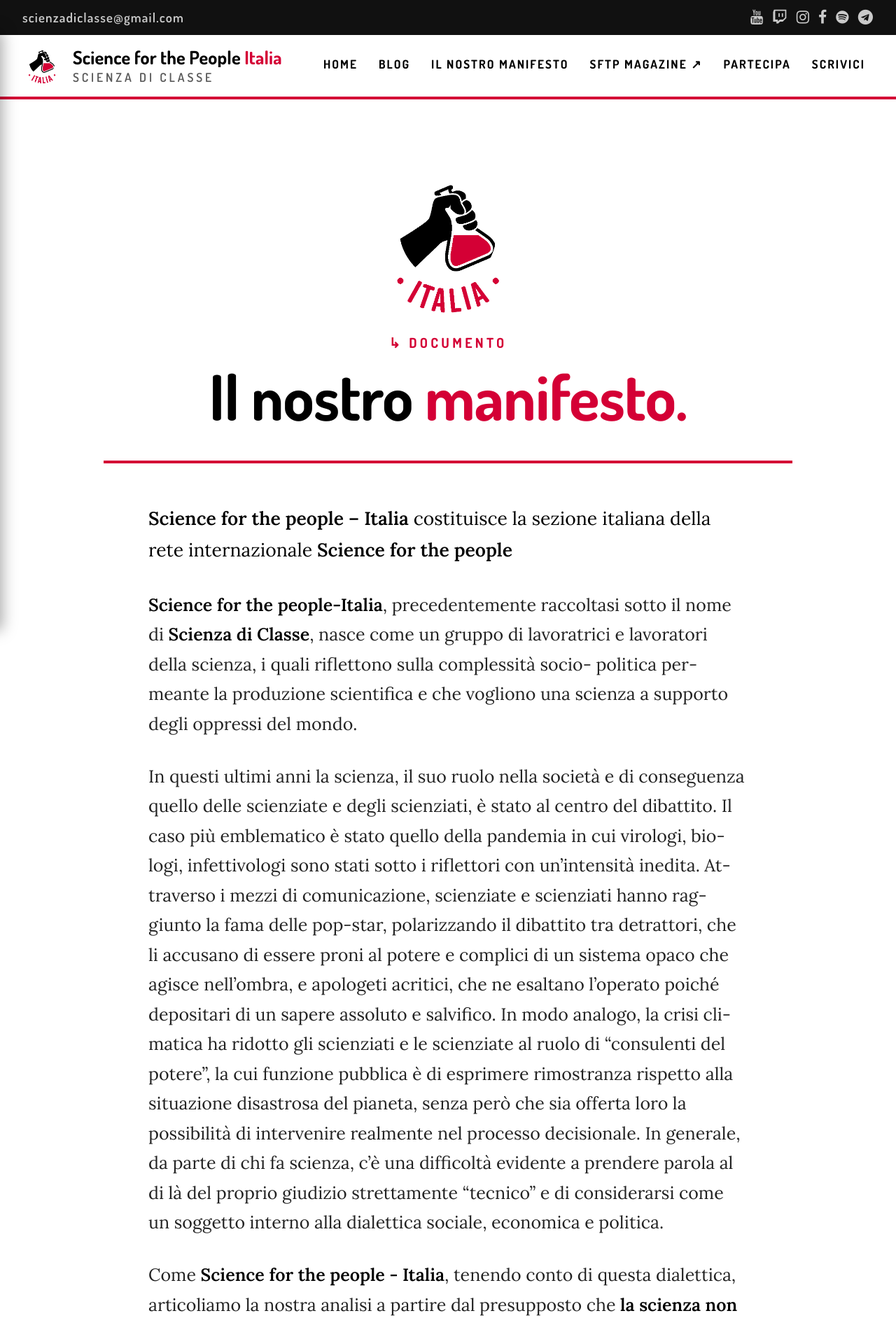
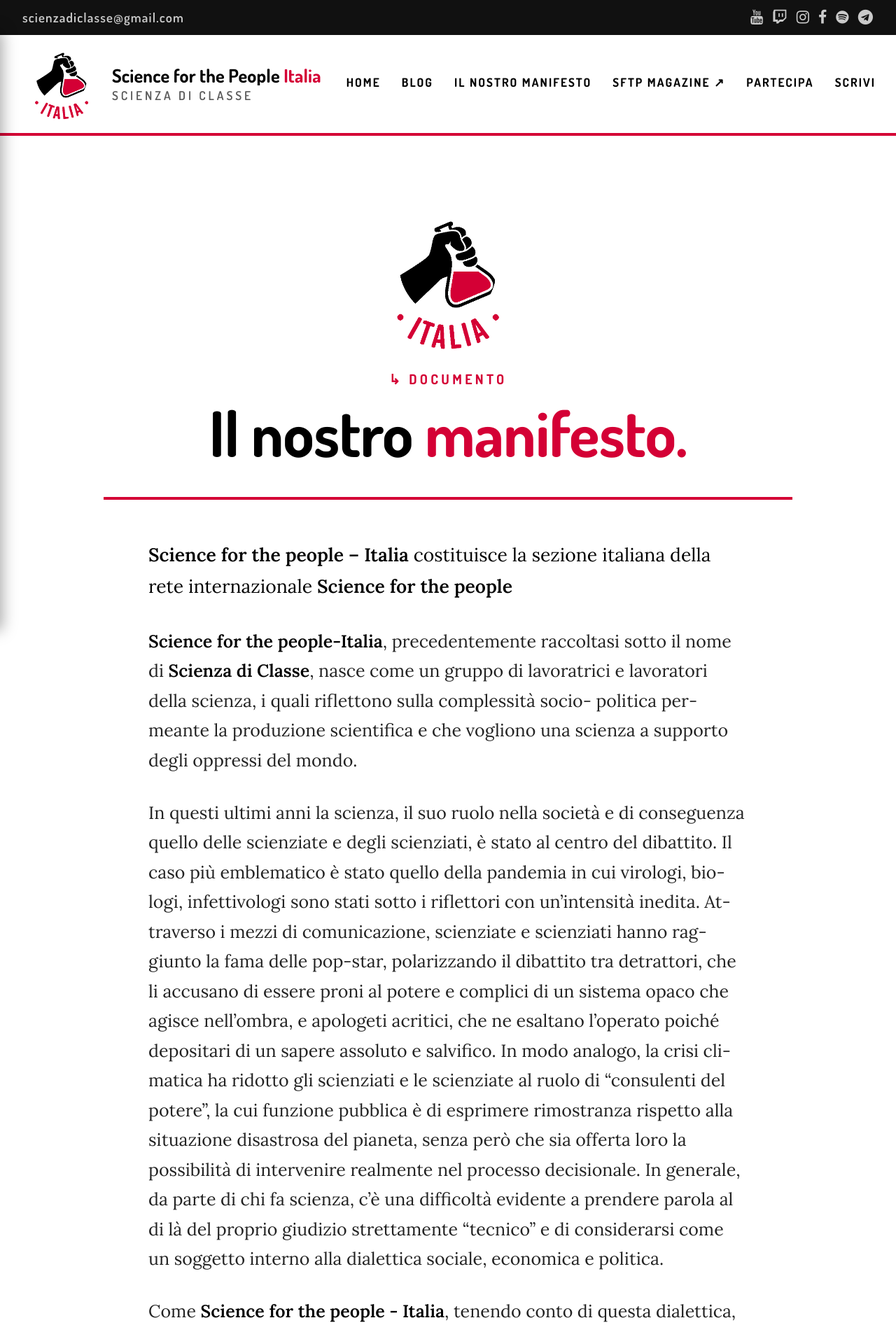
Before and after one commit to scienzadiclasse/sftp-italy.github.io, a Jekyll site: the page built from manifesto.markdown, in a window 1280 px wide. Shown: the top 1893 px of the page at 70% size. Built offline with Jekyll 4.4.1, drawn with Linux system fonts in a browser that asks for light colours.

Commit message:
Fix: logo navbar raddoppiato (112x104px), data articolo in evidenza blog nowrap
https://claude.ai/code/session_014bPnHiG9tc8WfdJkHtapt6

```diff
--- a/_includes/navbar.html
+++ b/_includes/navbar.html
@@ -122,8 +122,8 @@
     padding: 0 !important;
   }
   #sftp-topbar .sftp-brand-logo {
-    width: 56px !important;
-    height: 52px !important;
+    width: 112px !important;
+    height: 104px !important;
     flex-shrink: 0 !important;
     border-radius: 0 !important;
     overflow: visible !important;
@@ -230,7 +230,7 @@
     .sftp-strip-social { width: 100% !important; justify-content: center !important; gap: 16px !important; }
 
     #sftp-topbar { padding: 12px 16px !important; gap: 12px !important; }
-    #sftp-topbar .sftp-brand-logo { width: 44px !important; height: 44px !important; }
+    #sftp-topbar .sftp-brand-logo { width: 64px !important; height: 60px !important; }
     #sftp-topbar .sftp-brand-title { font-size: 1.1rem !important; }
     #sftp-topbar .sftp-brand-sub { font-size: 0.6rem !important; letter-spacing: 0.18em !important; margin-top: 3px !important; }
     #sftp-topbar .sftp-nav { display: none !important; }
--- a/blog/index.html
+++ b/blog/index.html
@@ -101,6 +101,7 @@ description: "Articoli su scienza, politica e società. Analisi critiche e divul
     color: var(--grey); letter-spacing: 0.04em;
   }
   .mag-blog-card-meta .fa { color: var(--red); margin-right: 4px; }
+  .mag-blog-card-meta time { white-space: nowrap; }
   .mag-blog-card-readmore {
     font-family: var(--font-sans); font-weight: 700;
     font-size: 0.68rem; letter-spacing: 0.14em; text-transform: uppercase;
```
